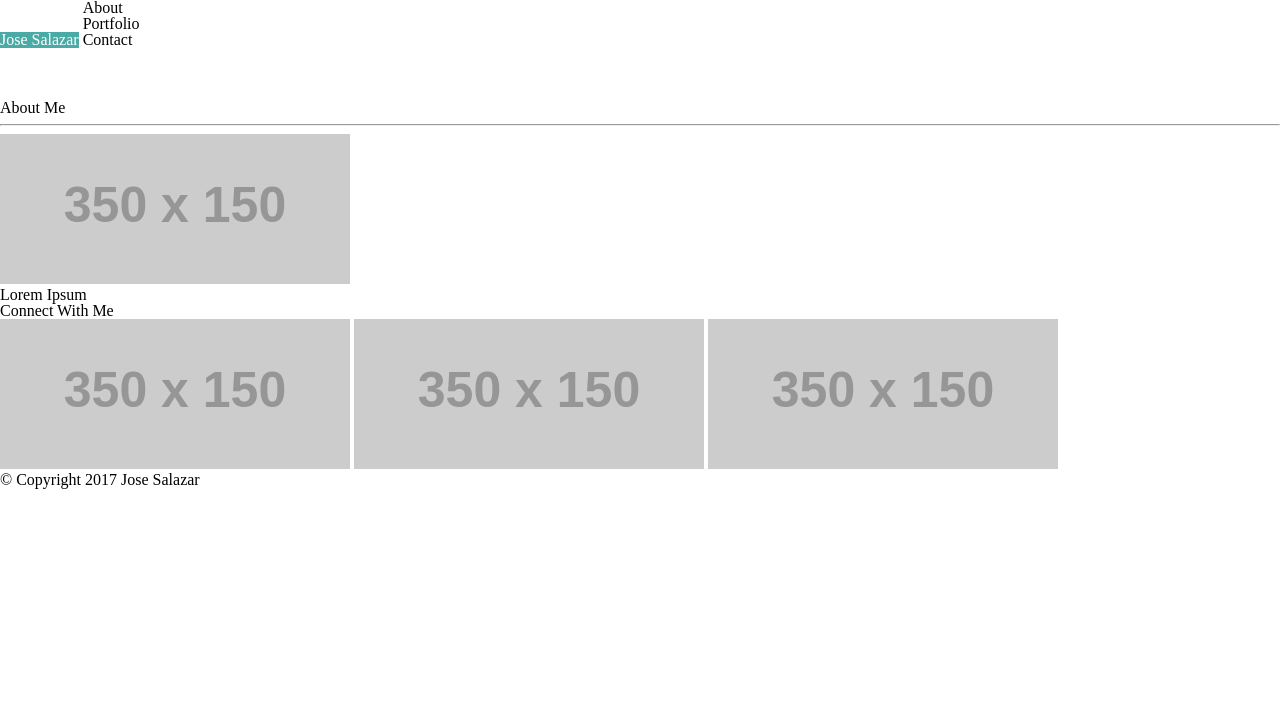
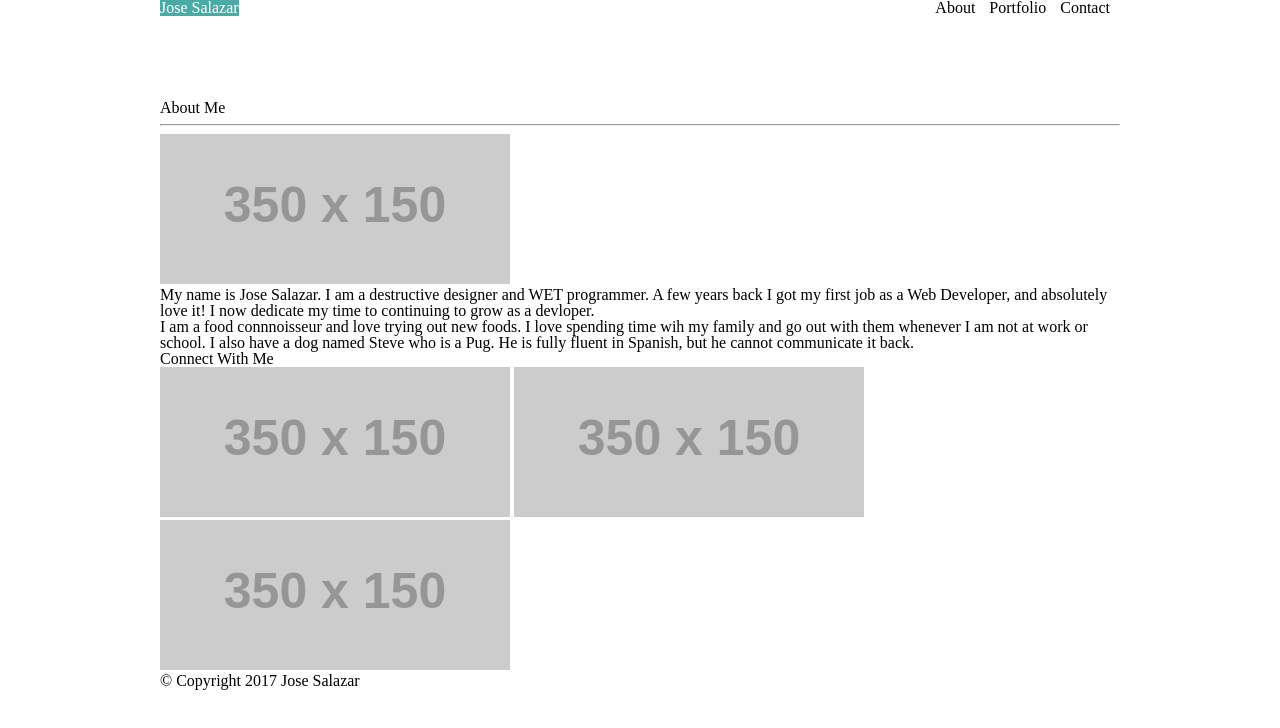
Before and after one commit to joselsalazar/Basic-Portfolio, a plain HTML site: page index.html in a window 1280 px wide. Drawn offline with Linux system fonts and the light colour scheme; placeholder pictures from the web are drawn by us.

Commit message:
Changes to CSS and Index Content

```diff
--- a/assets/css/style.css
+++ b/assets/css/style.css
@@ -1,5 +1,10 @@
 body {
 
+}
+
+.wrapper {
+	margin: 0 auto;
+	width: 960px;
 }
 
 header {
@@ -15,4 +20,14 @@ header nav {
 header h1 {
 	background: #4aaaa5;
 	color: #fff;
+	float: left;
 }
+
+header nav {
+	float: right;
+}
+
+header ul li {
+	display: inline-block;
+	margin-right: 10px;
+}
--- a/index.html
+++ b/index.html
@@ -6,6 +6,7 @@
 	<link rel="stylesheet" type="text/css" href="assets/css/reset.css">
 </head>
 <body>
+	<div class="wrapper">
 		<header>
 			<h1>Jose Salazar</h1>
 			<nav>
@@ -21,7 +22,12 @@
 				<h1>About Me</h1>
 				<hr>
 				<img src="http://placehold.it/350x150">
-			<p>Lorem Ipsum</p>
+				<p>
+					My name is Jose Salazar. I am a destructive designer and WET programmer. A few years back I got my first job as a Web Developer, and absolutely love it! I now dedicate my time to continuing to grow as a devloper.
+				</p>
+				<p>
+					I am a food connnoisseur and love trying out new foods. I  love spending time wih my family and go out with them whenever I am not at work or school. I also have a dog named Steve who is a Pug. He is fully fluent in Spanish, but he cannot communicate it back.
+				</p>
 			</section>
 			<section>
 				<h1>Connect With Me</h1>
@@ -35,5 +41,6 @@
 				&copy; Copyright 2017 Jose Salazar
 			</p>
 		</footer>
+	</div>
 </body>
 </html>
```
Lines whose indentation alone changed are shown as unchanged.
